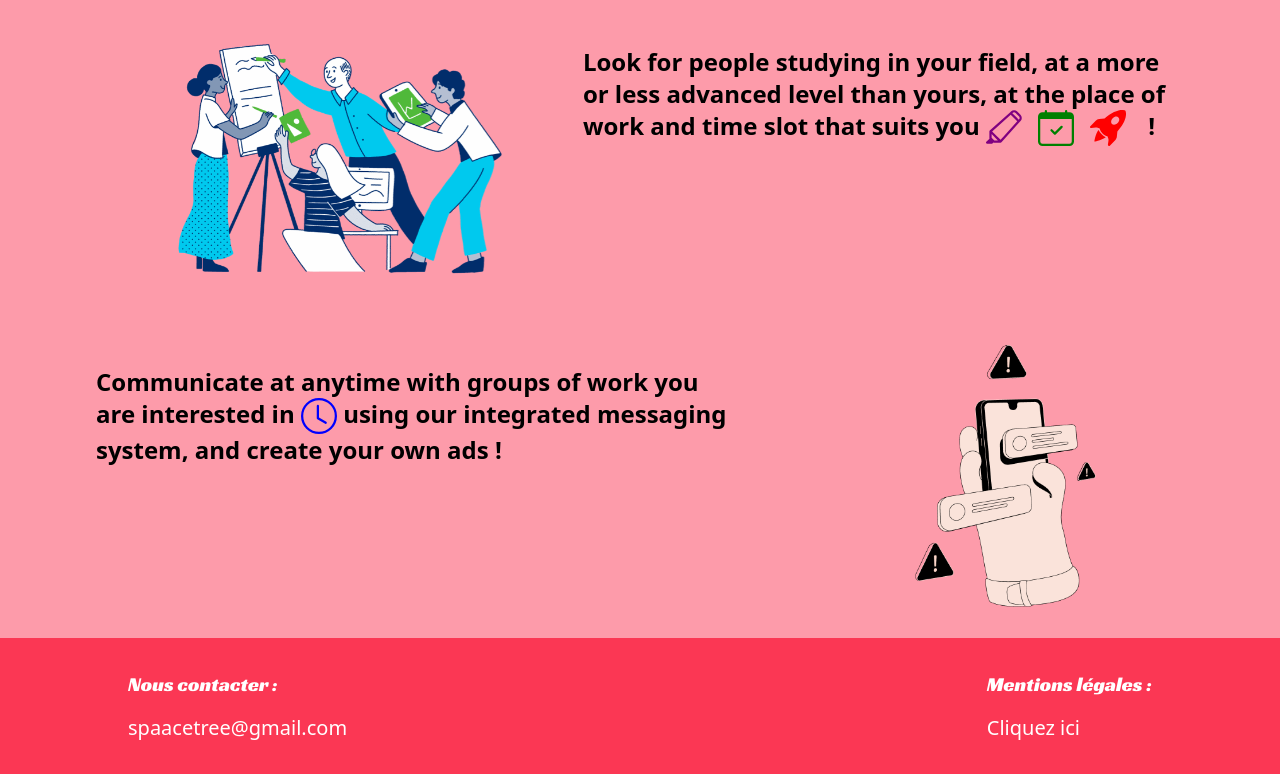
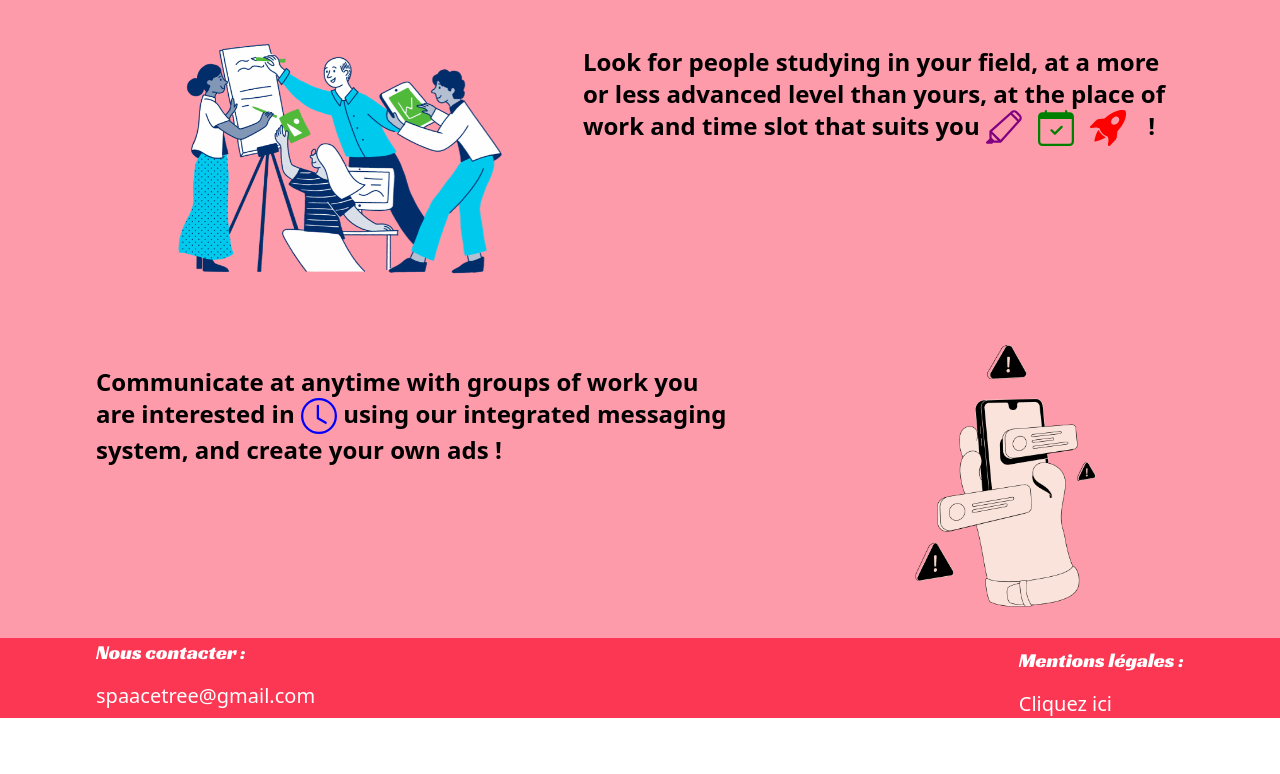
Before and after one commit to mbourema/LinkStudy-FrontEnd, a React (Vite) app: page / in a window 1280 px wide. Shown: the part 372-1146 px from the top of the page. After the commit the page ends 1090 px from the top, so only its background shows below. Built offline with nearby package versions, Linux system fonts and the light colour scheme.

Commit message:
Mise a jour avant deploiement

```diff
--- a/src/App.tsx
+++ b/src/App.tsx
@@ -25,9 +25,9 @@ const App: React.FC = () => {
             <Route path="/mentions" element={<Mentions />} />
           </Routes>
         </div>
-        <footer className="bg-secondary z-1">
-          <div className="flex flex-row">
-            <div className="flex flex-col justify-start ml-8 md:ml-24 md:p-8">
+        <footer className="bg-secondary">
+          <div className="flex flex-row h-20">
+            <div className="flex flex-col justify-start ml-8 md:ml-24">
               <div className="text-xl font-medium justify-center racing-sans-one-regular text-white text-footer">
                 Nous contacter :
               </div>
@@ -36,7 +36,7 @@ const App: React.FC = () => {
               </a>
             </div>
             <div className="flex-grow"></div>
-            <div className="flex flex-col justify-end mr-8 md:mr-24 md:p-8">
+            <div className="flex flex-col justify-end mr-8 md:mr-24">
               <div className="text-xl font-medium justify-center racing-sans-one-regular text-white text-footer">
                 Mentions légales :
               </div>
--- a/src/components/navbar.tsx
+++ b/src/components/navbar.tsx
@@ -6,7 +6,7 @@ const Navbar: React.FC = () => {
   const [isOpen, setIsOpen] = useState<boolean>(false);
 
   return (
-    <nav className={`bg-secondary fixed w-full h-20 top-0 ${isOpen ? "fixed z-10 pointer-events-auto" : "z-1 pointer-events-none"}`}>
+    <nav className={`bg-secondary fixed w-full h-20 top-0 ${isOpen ? "z-10 pointer-events-auto" : "z-1 pointer-events-none"}`}>
       <div className="container mx-auto flex justify-between items-center px-6 py-4">
         {/* Logo */}
         <div className="flex items-center">
@@ -46,8 +46,8 @@ const Navbar: React.FC = () => {
       </div>
 
       {/* Menu Mobile */}
-      <div id="menu_mobile" className={`absolute top-full left-0 bg-secondary bg-opacity-95 flex flex-col items-center space-y-6 py-10 px-6 text-2xl text-white racing-sans-one-regular transition-transform ${
-          isOpen ? "opacity-100 scale-100" : "opacity-0 scale-95"
+      <div className={`absolute top-full left-0 bg-secondary bg-opacity-95 flex flex-col items-center space-y-6 py-10 px-6 text-2xl text-white racing-sans-one-regular transition-transform ${
+          isOpen ? "opacity-100" : "opacity-0"
         }`}
         style={{
             top: "100%",
```
